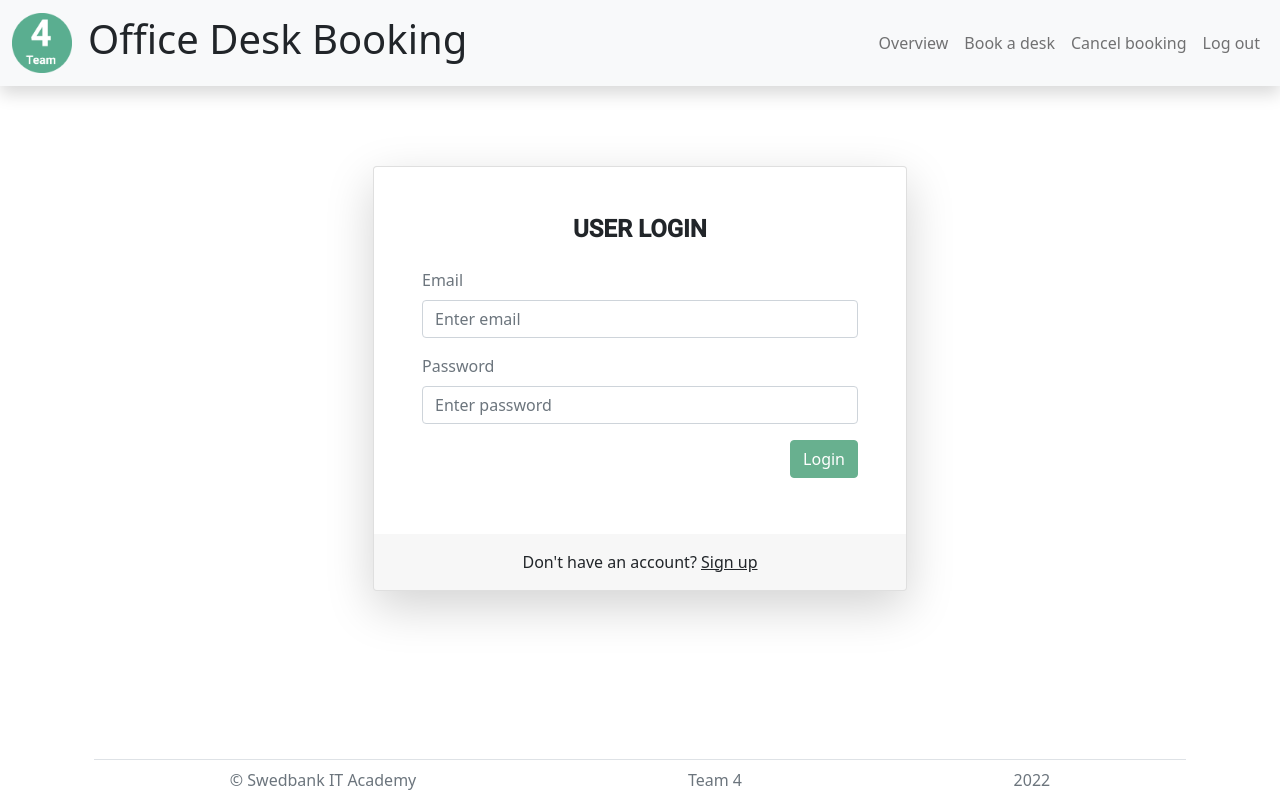
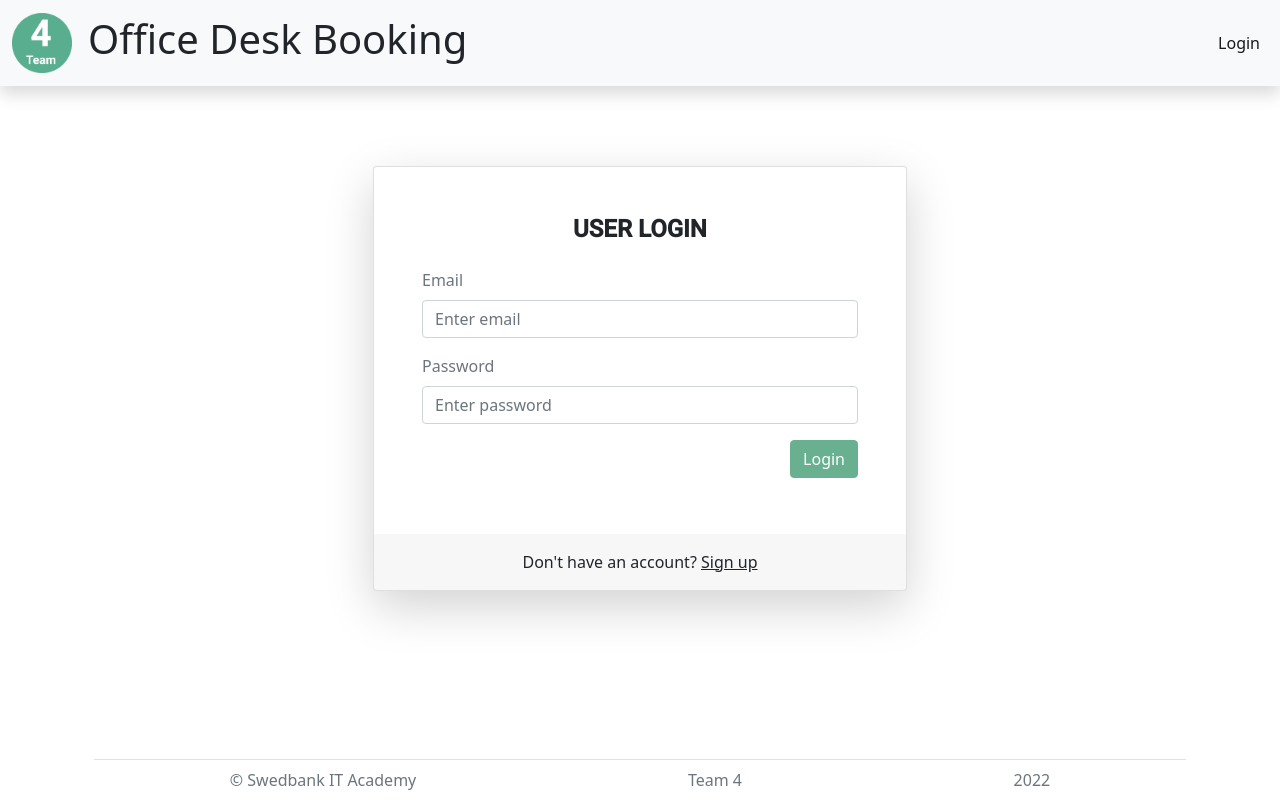
Before and after one commit to team4-booking-app/desk-booking-app-FE, an Angular app: page /auth/login in a window 1280 px wide. Built offline with nearby package versions, Linux system fonts and the light colour scheme.

Commit message:
Bug fix: Hidden menu buttons when user not logged in

```diff
--- a/src/app/auth/auth.service.ts
+++ b/src/app/auth/auth.service.ts
@@ -17,6 +17,10 @@ export class AuthService {
     this._isLoggedIn$.next(!!token);
   }
 
+  public isLoggedIn(): boolean{
+    return this._isLoggedIn$.value;
+  }
+
   login(userData: any): Observable<any> {
     return this.http.post(this.url, userData).pipe(
       tap((response: any) => {
@@ -27,9 +31,11 @@ export class AuthService {
   }
 
   public logout(): void {
-    localStorage.removeItem('auth');
     this.router.navigate(['/auth/login'], {
-      queryParams: { loggedOut: 'success' },
+      queryParams: {loggedOut: 'success'},
+    }).then(r =>{
+      this._isLoggedIn$.next(false);
+      localStorage.removeItem('auth');
     });
   }
 }
--- a/src/app/desk-booking/desk-booking.component.ts
+++ b/src/app/desk-booking/desk-booking.component.ts
@@ -81,6 +81,5 @@ export class DeskBookingComponent implements OnInit {
   dropdown = false;
   dropdownAppear() {
     this.dropdown = true;
-
   }
 }
--- a/src/app/header/header.component.html
+++ b/src/app/header/header.component.html
@@ -29,24 +29,28 @@
         id="navbarNav"
       >
         <ul class="navbar-nav ms-auto">
-          <li class="nav-item ms-auto">
+          <li [hidden]="!authService.isLoggedIn()" class="nav-item ms-auto">
             <a class="nav-link" routerLink="/overview" routerLinkActive="active"
               >Overview</a
             >
           </li>
-          <li class="nav-item ms-auto">
+          <li [hidden]="!authService.isLoggedIn()" class="nav-item ms-auto">
             <a class="nav-link" routerLink="/booking" routerLinkActive="active"
               >Book a desk</a
             >
           </li>
-          <li class="nav-item ms-auto">
+          <li [hidden]="!authService.isLoggedIn()" class="nav-item ms-auto">
             <a class="nav-link" routerLink="/overview" routerLinkActive="active"
               >Cancel booking</a
             >
           </li>
-          <li class="nav-item ms-auto">
+          <li [hidden]="!authService.isLoggedIn()" class="nav-item ms-auto">
             <a class="nav-link pointer" (click)="logout()">Log out</a>
           </li>
+          <li [hidden]="authService.isLoggedIn()" class="nav-item ms-auto">
+            <a class="nav-link" routerLink="/auth/login" routerLinkActive="active"
+            >Login</a
+            >
         </ul>
       </div>
     </div>
```
